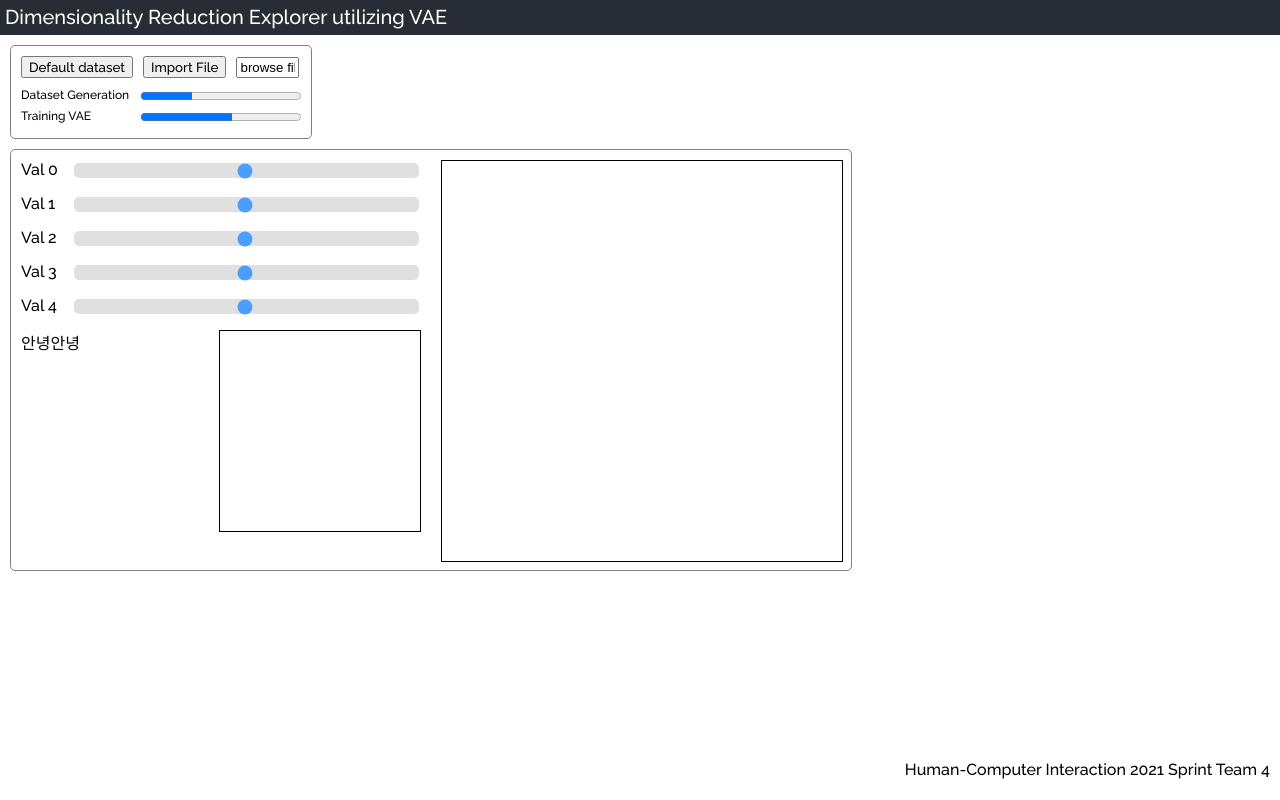
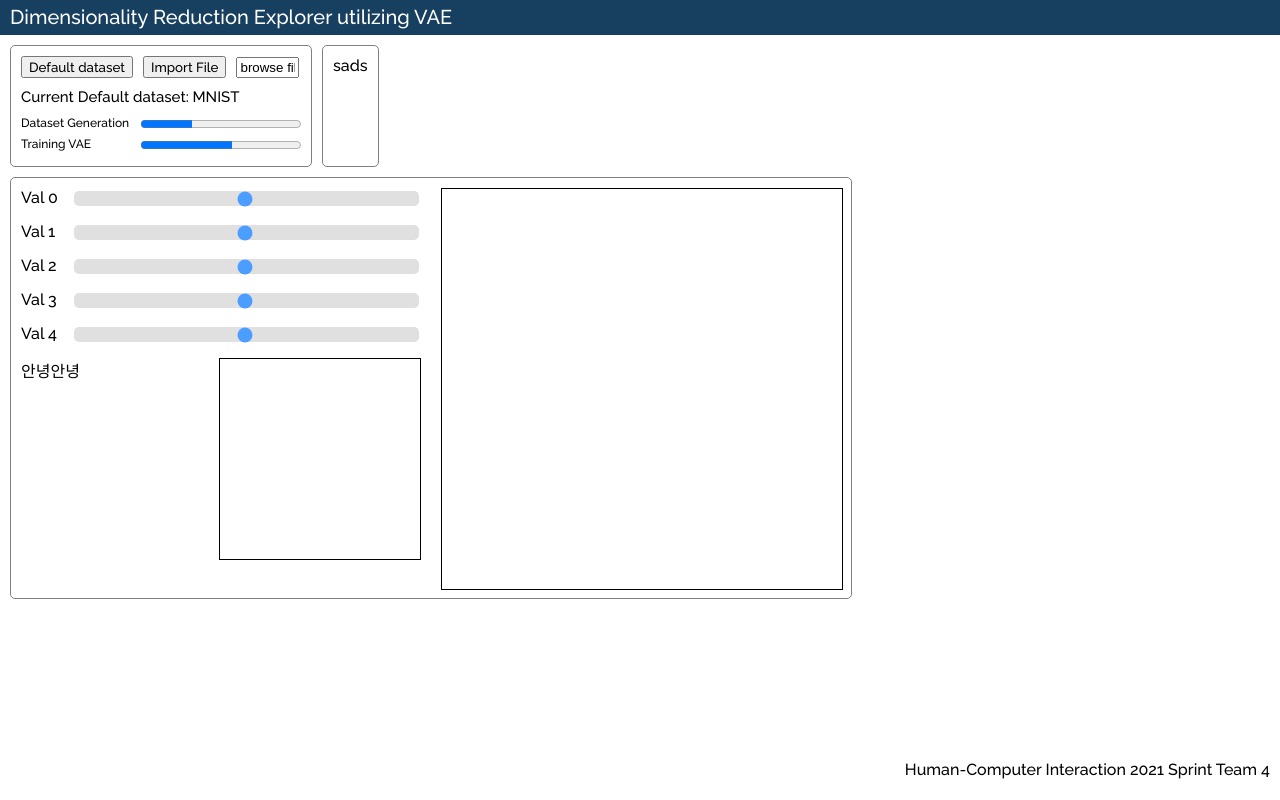
Before and after one commit to aeri206/dr-vae-frontend, a React (Create React App) app in the folder app/: page / in a window 1280 px wide. Built offline with nearby package versions, Linux system fonts and the light colour scheme.

Commit message:
added example view

```diff
--- a/app/public/index.html
+++ b/app/public/index.html
@@ -27,6 +27,7 @@
     <title>React App</title>
   </head>
   <body>
+
     <noscript>You need to enable JavaScript to run this app.</noscript>
     <div id="root"></div>
     <!--
--- a/app/src/App.css
+++ b/app/src/App.css
@@ -4,7 +4,7 @@
 
 
 .App-header {
-  background-color: #282c34;
+  background-color: #173f5f;
   color: white;
   height: 30px;
   position: absolute;
@@ -13,7 +13,7 @@
   font-size: 20px;
   font-weight: 500;
   padding-top: 5px;
-  padding-left: 5px;
+  padding-left: 10px;
 }
 
 .App-header + #body {
--- a/app/src/App.js
+++ b/app/src/App.js
@@ -1,9 +1,13 @@
 import './App.css';
+import ExampleView from './components/ExampleView';
 import FileUpload from './components/FileUpload';
 import './components/MainView';
 import MainView from './components/MainView';
 
 function App() {
+
+
+
   const size   = 400;
   const radius = 3;
   const margin = 10;
@@ -14,9 +18,14 @@ function App() {
         Dimensionality Reduction Explorer utilizing VAE
       </header>
       <div id="body">
-        <div>
+        <div style={{display: "flex"}}>
           <FileUpload
-            size={size * 0.8}
+            width={size * 0.8 - 20}
+            height={size * 0.35 - 20}
+          />
+          <ExampleView
+            width={size * 1.2}
+            height={size * 0.35 - 20}
           />
         </div>
         <MainView
--- a/app/src/components/ExampleView.js
+++ b/app/src/components/ExampleView.js
@@ -1 +1,14 @@
 import React from 'react';
+
+import "../css/mainview.css";
+
+const ExampleView = (props) => {
+
+	return (
+		<div className="functionViews exampleView">
+			sads
+		</div>
+	)
+}
+
+export default ExampleView;
--- a/app/src/components/FileUpload.js
+++ b/app/src/components/FileUpload.js
@@ -3,13 +3,16 @@ import '../css/fileupload.css'
 
 const FileUpload = (props) => {
 	return (
-		<div className={"fileupload"}style={{width: props.size - 20, height: props.size * 0.35 - 20}}>
+		<div className={"fileupload"}style={{width: props.width, height: props.height}}>
 			<div>
 				<button className={"fileUploadButton"}>Default dataset</button>
 				<button className={"fileUploadButton"}>Import File</button>
 				<input defaultValue={"browse file..."}/>
 			</div>
 			<div>
+				<div className="beforeprogress">
+					Current Default dataset: MNIST
+				</div>
 				<div className={"progressDiv"}>
 					<div className="progress">
 						Dataset Generation
--- a/app/src/css/fileupload.css
+++ b/app/src/css/fileupload.css
@@ -29,6 +29,12 @@ div.progress {
 	margin-top: 5px;
 }
 
+div.beforeprogress {
+	font-size: 15px;
+	margin-left: 10px;
+	margin-top: 10px;
+}
+
 progress.file {
 	margin-top: 5px;
 }
--- a/app/src/css/mainview.css
+++ b/app/src/css/mainview.css
@@ -5,3 +5,10 @@ div.functionViews {
 	display: flex;
 	margin-top: 10px;
 }
+
+div.exampleView {
+	/* margin: 10px; */
+	margin-top: 0px;
+	margin-left: 10px;
+	padding: 10px;
+}
```
